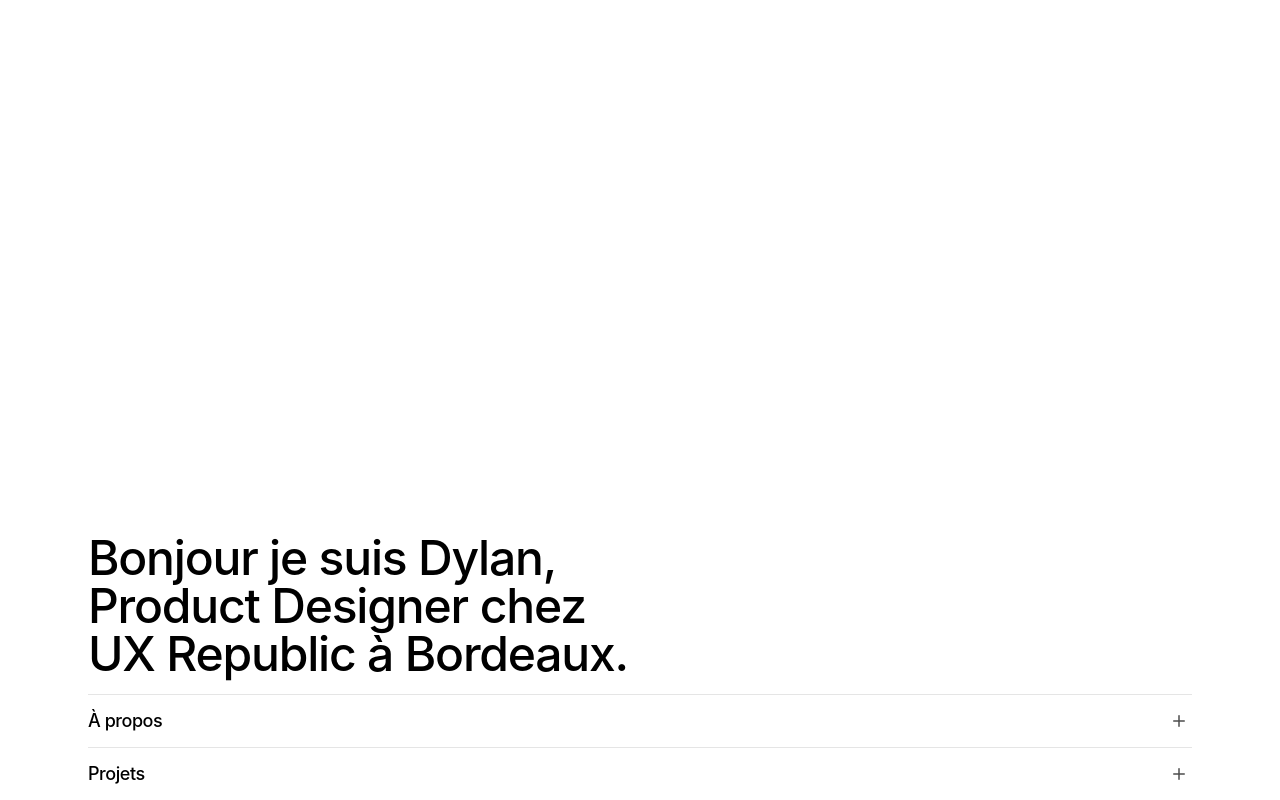
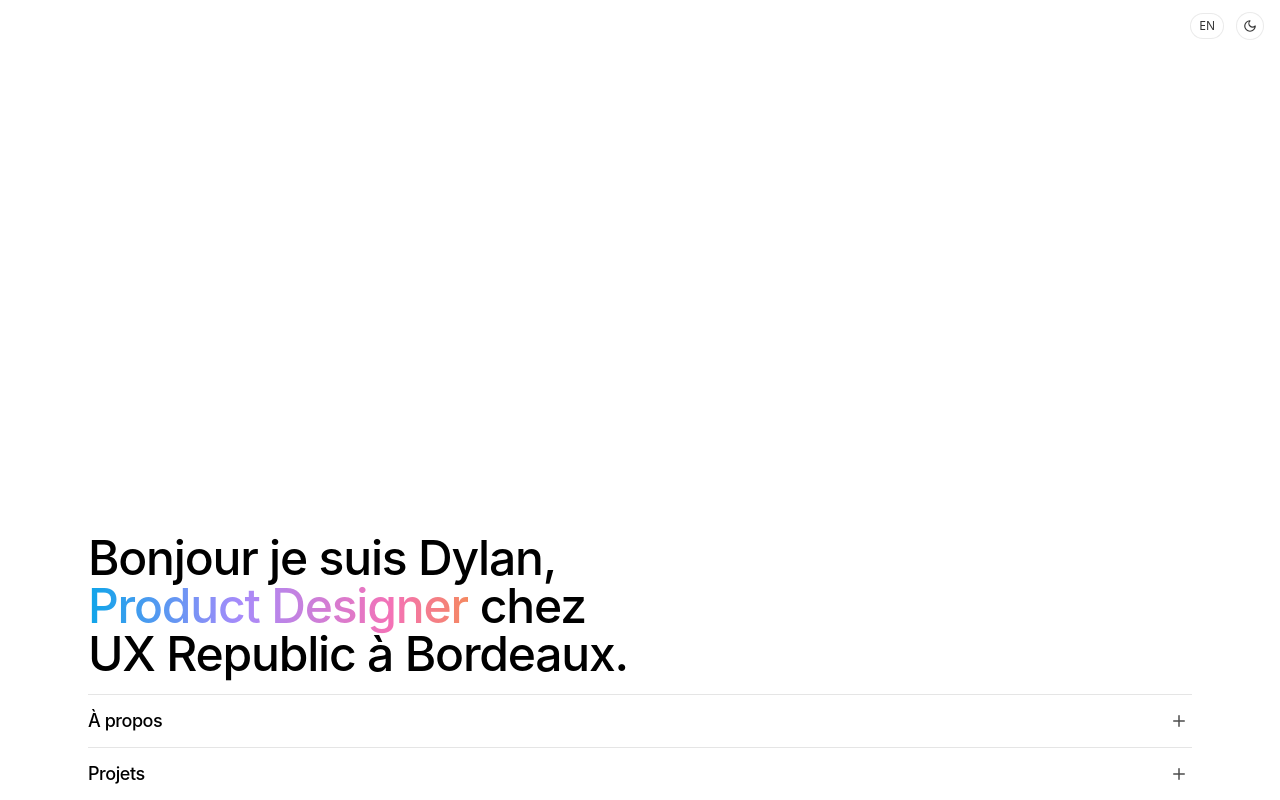
Before and after one commit to dylanlgrng/dylanlgrng.github.io, a React (Vite) app: page / in a window 1280 px wide. Built offline with nearby package versions, Linux system fonts and the light colour scheme.

Commit message:
V8
EN and DM

```diff
--- a/index.html
+++ b/index.html
@@ -6,7 +6,7 @@
     <title>Portfolio – Dylan Lagrange</title>
     <meta name="description" content="Portfolio de Dylan Lagrange — Product Designer à Bordeaux" />
   </head>
-  <body class="min-h-screen bg-white text-black">
+  <body class="min-h-screen bg-white text-black dark:bg-neutral-950 dark:text-neutral-100">
     <div id="root"></div>
     <script type="module" src="/src/main.jsx"></script>
   </body>
--- a/package.json
+++ b/package.json
@@ -1,6 +1,6 @@
 {
   "name": "dylan-portfolio-ghpages",
-  "version": "1.5.0",
+  "version": "1.6.0",
   "private": true,
   "type": "module",
   "scripts": {
--- a/src/App.jsx
+++ b/src/App.jsx
@@ -1,8 +1,8 @@
 import React, { useMemo, useState, useEffect, useRef } from "react";
 import { BrowserRouter, Routes, Route, Link, useParams, useNavigate } from "react-router-dom";
-import { ChevronLeft, Plus, Minus, Mail, Linkedin, Phone, ArrowUpRight } from "lucide-react";
+import { ChevronLeft, Plus, Minus, Mail, Linkedin, Phone, ArrowUpRight, Sun, Moon } from "lucide-react";
 import { motion, AnimatePresence } from "framer-motion";
-import content from "./content/site.json";
+import i18n from "./content/site.json";
 
 // Email obfuscation (base64)
 const EMAIL_B64 = "bGFncmFuZ2VkeWxhbkBnbWFpbC5jb20="; // lagrangedylan@gmail.com
@@ -13,10 +13,22 @@ const openMailto = () => {
   } catch {}
 };
 
-// ------------- Accordion Row (FR + animation) -------------
+// Persisted toggles
+const getInitialLang = () => {
+  const saved = localStorage.getItem("lang");
+  return saved === "en" ? "en" : "fr";
+};
+const getInitialTheme = () => {
+  const saved = localStorage.getItem("theme");
+  if (saved === "dark" || saved === "light") return saved;
+  // default to light
+  return "light";
+};
+
+// ------------- Accordion Row -------------
 function SectionRow({ label, rightAdornment, isOpen, onToggle, children }) {
   return (
-    <section className="border-t border-black/10">
+    <section className="border-t border-black/10 dark:border-white/10">
       <header className="flex items-center gap-4 py-3 text-base sm:text-lg">
         <button
           className="flex-1 text-left font-medium tracking-tight focus:outline-none"
@@ -59,47 +71,56 @@ function SectionRow({ label, rightAdornment, isOpen, onToggle, children }) {
   );
 }
 
-// ------------- Hero Title with gradient on hover -------------
-function IntroTitle({ gradientActive, dims, spacePx, heroRef }) {
+// ------------- Hero Title with mouse-driven gradient -------------
+function IntroTitle({ dims, spacePx, heroRef, bgX, lang }) {
+  const t = i18n[lang];
   const { maxWidth, maxHeight } = dims || {};
   return (
     <h1 ref={heroRef} className="text-3xl sm:text-4xl md:text-5xl font-medium leading-[1.1] tracking-tight text-balance">
-      Bonjour je suis Dylan,
+      {t.hero.hello}
       <br />
       <span
         className="inline-block align-baseline relative"
         style={{ width: maxWidth ? `${maxWidth}px` : undefined, height: maxHeight ? `${maxHeight}px` : undefined, lineHeight: "inherit" }}
       >
         <span className="invisible whitespace-nowrap" style={{ lineHeight: "inherit" }}>
-          Product Designer chez
+          Product Designer {lang === "fr" ? "chez" : "at"}
         </span>
         <span className="absolute left-0 top-0 whitespace-nowrap" style={{ lineHeight: "inherit" }}>
-          <span className={gradientActive ? "gradient-text animate-gradient" : ""}>
+          <span
+            className="gradient-text"
+            style={{ backgroundPosition: `${bgX}% 50%` }}
+          >
             Product Designer
           </span>
-          <span style={{ marginLeft: typeof spacePx === "number" ? `${spacePx}px` : undefined }}>chez</span>
+          <span style={{ marginLeft: typeof spacePx === "number" ? `${spacePx}px` : undefined }}>
+            {lang === "fr" ? "chez" : "at"}
+          </span>
         </span>
       </span>
       <br />
-      UX Republic à Bordeaux.
+      {t.hero.after}
     </h1>
   );
 }
 
 // ------------- Pages -------------
-function Home() {
+function Home({ lang }) {
+  const t = i18n[lang];
   const [open, setOpen] = useState(null); // 'about' | 'projects' | null
   const [showAll, setShowAll] = useState(false);
+
+  // Mouse-driven gradient position
+  const heroWrapRef = useRef(null);
   const heroRef = useRef(null);
-  const [gradientActive, setGradientActive] = useState(false);
+  const [bgX, setBgX] = useState(0);
 
-  // Mesures anti-saut (sans changer de fonte)
   const [dims, setDims] = useState({ maxWidth: null, maxHeight: null });
   const [spacePx, setSpacePx] = useState(0);
 
   useEffect(() => {
     const phrasePD = "Product Designer";
-    const phraseChezWord = "chez";
+    const word = lang === "fr" ? "chez" : "at";
     const measure = () => {
       const systemStack = "-apple-system, BlinkMacSystemFont, 'Segoe UI', Roboto, Helvetica, Arial, 'Noto Sans', sans-serif";
       const sizePx = (() => {
@@ -113,97 +134,98 @@ function Home() {
       ctx.font = `500 ${sizePx}px ${systemStack}`;
       const wPD = ctx.measureText(phrasePD).width;
       const hPD = (ctx.measureText(phrasePD).actualBoundingBoxAscent || sizePx * 0.8) + (ctx.measureText(phrasePD).actualBoundingBoxDescent || sizePx * 0.2);
-      const wChez = ctx.measureText(phraseChezWord).width;
+      const wWord = ctx.measureText(word).width;
       const wAA = ctx.measureText("AA").width;
       const wA_A = ctx.measureText("A A").width;
       const space = Math.max(0, Math.round(wA_A - wAA));
       setSpacePx(space);
-      setDims({ maxWidth: Math.ceil(wPD + space + wChez), maxHeight: Math.ceil(hPD) });
+      setDims({ maxWidth: Math.ceil(wPD + space + wWord), maxHeight: Math.ceil(hPD) });
     };
     measure();
     window.addEventListener("resize", measure);
     return () => window.removeEventListener("resize", measure);
-  }, []);
+  }, [lang]);
 
-  const about = content.about;
-  const projectsData = content.projects || [];
+  const about = t.about;
+  const projectsData = t.projects || [];
   const visibleProjects = useMemo(() => (showAll ? projectsData : projectsData.slice(0, 4)), [showAll, projectsData]);
+
+  const onMouseMoveHero = (e) => {
+    const rect = heroWrapRef.current?.getBoundingClientRect();
+    if (!rect) return;
+    const x = (e.clientX - rect.left) / rect.width;
+    const clamped = Math.max(0, Math.min(1, x));
+    setBgX(Math.round(clamped * 100));
+  };
+  const onMouseLeaveHero = () => setBgX(0);
 
   return (
     <main
       className="flex min-h-dvh flex-col font-light"
       style={{ fontFamily: "-apple-system, BlinkMacSystemFont, 'Segoe UI', Roboto, Helvetica, Arial, 'Noto Sans', sans-serif" }}
     >
-      <div className="mx-auto mt-auto w-full max-w-6xl px-4 sm:px-6">
-        <div className="pb-4" onMouseEnter={() => setGradientActive(true)} onMouseLeave={() => setGradientActive(false)}>
-          <IntroTitle gradientActive={gradientActive} dims={dims} spacePx={spacePx} heroRef={heroRef} />
+      {/* tiny toggles are rendered in App header */}
+      <div ref={heroWrapRef} onMouseMove={onMouseMoveHero} onMouseLeave={onMouseLeaveHero} className="mx-auto mt-auto w-full max-w-6xl px-4 sm:px-6">
+        <div className="pb-4">
+          <IntroTitle lang={lang} bgX={bgX} dims={dims} spacePx={spacePx} heroRef={heroRef} />
         </div>
 
-        {/* À propos */}
+        {/* À propos - Airy layout */}
         <SectionRow
-          label="À propos"
+          label={t.labels.about}
           isOpen={open === "about"}
           onToggle={() => setOpen(open === "about" ? null : "about")}
         >
-          <div className="grid grid-cols-1 gap-6 sm:grid-cols-[280px_1fr]">
-            {/* Photo card */}
-            <div className="rounded-2xl border border-black/10 p-2 shadow-sm ring-1 ring-black/5 bg-gradient-to-br from-black/[0.02] to-white">
+          <div className="grid grid-cols-1 items-start gap-10 sm:grid-cols-[minmax(220px,280px)_1fr]">
+            <figure className="space-y-4">
               <img
                 alt={`Portrait de ${about.name}`}
-                className="aspect-square w-full rounded-xl object-cover"
+                className="aspect-square w-full rounded-2xl object-cover shadow-sm ring-1 ring-black/10 dark:ring-white/10"
                 src={about.photo}
               />
-              <div className="px-2 pb-2 pt-3">
-                <div className="text-sm font-medium">{about.name}</div>
-                <div className="text-xs text-black/60">{about.role}</div>
-              </div>
-            </div>
+              <figcaption className="text-sm text-black/60 dark:text-white/60">
+                {about.name} — {about.role}
+              </figcaption>
+            </figure>
 
-            {/* Content card */}
-            <div className="rounded-2xl border border-black/10 p-5 shadow-sm ring-1 ring-black/5 bg-white/80 backdrop-blur-sm">
-              {/* Accent bar */}
-              <div className="h-1 w-16 rounded-full bg-gradient-to-r from-sky-500 via-violet-500 to-amber-500 mb-4"></div>
-
-              {/* Bio */}
+            <div className="space-y-6">
               <div className="space-y-3">
                 {about.bio.map((p, i) => (
-                  <p key={i} className="max-w-prose text-sm sm:text-base text-black/80">{p}</p>
+                  <p key={i} className="max-w-prose text-sm sm:text-base text-black/80 dark:text-white/80">{p}</p>
                 ))}
               </div>
 
-              {/* Actions */}
-              <div className="mt-5 flex flex-wrap gap-3">
+              <div className="flex flex-wrap gap-4">
                 <button
                   onClick={openMailto}
-                  className="inline-flex items-center gap-2 rounded-xl border border-black/10 px-3 py-2 text-sm font-medium shadow-sm ring-1 ring-black/5 transition hover:shadow-md"
+                  className="inline-flex items-center gap-2 rounded-full border border-black/10 dark:border-white/10 px-4 py-2 text-sm font-medium shadow-sm hover:shadow-md transition bg-white/90 dark:bg-white/5 backdrop-blur"
                 >
                   <Mail size={16} />
-                  Dire bonjour
+                  {t.labels.sayHello}
                 </button>
                 <a
                   href={about.contact.linkedin}
                   target="_blank"
                   rel="noreferrer"
-                  className="inline-flex items-center gap-2 rounded-xl border border-black/10 px-3 py-2 text-sm font-medium shadow-sm ring-1 ring-black/5 transition hover:shadow-md"
+                  className="inline-flex items-center gap-2 rounded-full border border-black/10 dark:border-white/10 px-4 py-2 text-sm font-medium shadow-sm hover:shadow-md transition bg-white/90 dark:bg-white/5 backdrop-blur"
                 >
                   <Linkedin size={16} />
                   LinkedIn
                 </a>
                 <a
-                  href={`tel:+33${about.contact.phone.replace(/\D/g,'')}`}
-                  className="inline-flex items-center gap-2 rounded-xl border border-black/10 px-3 py-2 text-sm font-medium shadow-sm ring-1 ring-black/5 transition hover:shadow-md"
+                  href={`tel:+33${(about.contact.phone || "").replace(/\D/g,'')}`}
+                  className="inline-flex items-center gap-2 rounded-full border border-black/10 dark:border-white/10 px-4 py-2 text-sm font-medium shadow-sm hover:shadow-md transition bg-white/90 dark:bg-white/5 backdrop-blur"
                 >
                   <Phone size={16} />
                   {about.contact.phone}
                 </a>
               </div>
 
-              {/* Previous work */}
-              <div className="mt-6 rounded-xl border border-black/10 p-4 bg-black/[0.02]">
-                <h3 className="mb-2 text-base font-medium">Expériences précédentes</h3>
-                <ul className="list-disc pl-5 text-sm text-black/80">
+              <div className="pt-2">
+                <h3 className="mb-2 text-base font-medium">{t.labels.previousWork}</h3>
+                <ul className="space-y-1 text-sm text-black/70 dark:text-white/70">
                   {(about.previousWork || []).map((line, idx) => (
-                    <li key={idx}>{line}</li>
+                    <li key={idx}>• {line}</li>
                   ))}
                 </ul>
               </div>
@@ -211,13 +233,13 @@ function Home() {
           </div>
         </SectionRow>
 
-        {/* Projets */}
+        {/* Projets - Cards keep the card look */}
         <SectionRow
-          label="Projets"
+          label={t.labels.projects}
           rightAdornment={
             open === "projects" ? (
               <button onClick={() => setShowAll((v) => !v)} className="text-sm underline-offset-4 hover:underline">
-                {showAll ? "Voir moins" : "Voir tout"}
+                {showAll ? t.labels.seeLess : t.labels.seeAll}
               </button>
             ) : null
           }
@@ -226,7 +248,7 @@ function Home() {
         >
           <div className="grid grid-cols-1 gap-6 sm:grid-cols-2 lg:grid-cols-4">
             {(visibleProjects || []).map((p) => (
-              <Link key={p.id} to={`/projects/${p.id}`} className="group block overflow-hidden rounded-xl border border-black/10 shadow-sm ring-1 ring-black/5 transition hover:shadow-md">
+              <Link key={p.id} to={`/projects/${p.id}`} className="group block overflow-hidden rounded-2xl border border-black/10 dark:border-white/10 shadow-sm ring-1 ring-black/5 dark:ring-white/5 transition hover:shadow-md bg-white dark:bg-neutral-900">
                 <img src={p.image} alt={`aperçu ${p.title}`} className="aspect-[4/3] w-full object-cover" />
                 <div className="flex items-center justify-between p-3">
                   <span className="text-sm font-medium">{p.title}</span>
@@ -241,18 +263,19 @@ function Home() {
   );
 }
 
-function ProjectPage() {
+function ProjectPage({ lang }) {
+  const t = i18n[lang];
+  const navigate = useNavigate();
   const { id } = useParams();
-  const navigate = useNavigate();
-  const project = (content.projects || []).find((p) => p.id === id);
+  const project = (t.projects || []).find((p) => p.id === id);
 
   if (!project) {
     return (
       <div className="mx-auto max-w-3xl px-4 py-16">
         <button onClick={() => navigate(-1)} className="mb-6 inline-flex items-center gap-2 text-sm underline-offset-4 hover:underline">
-          <ChevronLeft size={16} /> Retour
+          <ChevronLeft size={16} /> {t.labels.back}
         </button>
-        <p>Projet introuvable.</p>
+        <p>Not found.</p>
       </div>
     );
   }
@@ -260,26 +283,53 @@ function ProjectPage() {
   return (
     <div className="mx-auto max-w-4xl px-4 py-16">
       <button onClick={() => navigate(-1)} className="mb-6 inline-flex items-center gap-2 text-sm underline-offset-4 hover:underline">
-        <ChevronLeft size={16} /> Retour
+        <ChevronLeft size={16} /> {t.labels.back}
       </button>
 
       <h1 className="text-3xl font-semibold tracking-tight">{project.title}</h1>
-      <p className="mt-2 text-black/60">{project.summary || ""}</p>
-      <img src={project.image} alt="aperçu" className="mt-8 aspect-[16/9] w-full rounded-xl object-cover shadow-sm ring-1 ring-black/10" />
-      <div className="prose prose-neutral max-w-none mt-6">
-        <p>{project.description || "Description en cours de rédaction."}</p>
+      <p className="mt-2 text-black/60 dark:text-white/60">{project.summary || ""}</p>
+      <img src={project.image} alt="aperçu" className="mt-8 aspect-[16/9] w-full rounded-2xl object-cover shadow-sm ring-1 ring-black/10 dark:ring-white/10" />
+      <div className="prose prose-neutral dark:prose-invert max-w-none mt-6">
+        <p>{project.description || ""}</p>
       </div>
     </div>
   );
 }
 
 export default function App() {
+  const [lang, setLang] = useState(getInitialLang());
+  const [theme, setTheme] = useState(getInitialTheme());
+
+  useEffect(() => {
+    localStorage.setItem("lang", lang);
+  }, [lang]);
+
+  useEffect(() => {
+    localStorage.setItem("theme", theme);
+    const root = document.documentElement;
+    if (theme === "dark") root.classList.add("dark");
+    else root.classList.remove("dark");
+  }, [theme]);
+
+  const toggleLang = () => setLang((l) => (l === "fr" ? "en" : "fr"));
+  const toggleTheme = () => setTheme((t) => (t === "dark" ? "light" : "dark"));
+
   return (
     <BrowserRouter>
+      {/* Tiny, discreet toggles in top-right */}
+      <div className="fixed right-4 top-3 z-50 flex items-center gap-3 text-xs opacity-80 hover:opacity-100 transition">
+        <button onClick={toggleLang} className="rounded-full border border-black/10 dark:border-white/10 px-2 py-1 bg-white/70 dark:bg-white/10 backdrop-blur-sm">
+          {lang === "fr" ? "EN" : "FR"}
+        </button>
+        <button onClick={toggleTheme} className="rounded-full border border-black/10 dark:border-white/10 p-1.5 bg-white/70 dark:bg-white/10 backdrop-blur-sm">
+          {theme === "dark" ? <Sun size={14} /> : <Moon size={14} />}
+        </button>
+      </div>
+
       <Routes>
-        <Route path="/" element={<Home />} />
-        <Route path="/projects/:id" element={<ProjectPage />} />
-        <Route path="*" element={<Home />} />
+        <Route path="/" element={<Home lang={lang} />} />
+        <Route path="/projects/:id" element={<ProjectPage lang={lang} />} />
+        <Route path="*" element={<Home lang={lang} />} />
       </Routes>
     </BrowserRouter>
   );
--- a/src/content/site.json
+++ b/src/content/site.json
@@ -1,4 +1,19 @@
 {
+  "fr": {
+    "labels": {
+      "about": "À propos",
+      "projects": "Projets",
+      "seeAll": "Voir tout",
+      "seeLess": "Voir moins",
+      "sayHello": "Dire bonjour",
+      "previousWork": "Expériences précédentes",
+      "back": "Retour"
+    },
+    "hero": {
+      "hello": "Bonjour je suis Dylan,",
+      "pd_before": "Product Designer chez",
+      "after": "UX Republic à Bordeaux."
+    },
     "about": {
       "name": "Dylan Lagrange",
       "role": "Product designer",
@@ -20,28 +35,90 @@
         "title": "Projet 01",
         "image": "https://picsum.photos/seed/dylan-1/960/600",
         "summary": "Refonte d’un tunnel d’achat mobile, +12% de conversion.",
-      "description": "Page projet en cours de construction. Ajoutez ici votre description détaillée, le contexte, la démarche, et les résultats."
+        "description": "Page projet en cours de construction."
       },
       {
         "id": "projet-2",
         "title": "Projet 02",
         "image": "https://picsum.photos/seed/dylan-2/960/600",
         "summary": "Design system modulaire pour une app B2B.",
-      "description": "Description détaillée du projet 02."
+        "description": "Description en cours."
       },
       {
         "id": "projet-3",
         "title": "Projet 03",
         "image": "https://picsum.photos/seed/dylan-3/960/600",
         "summary": "Amélioration de l’accessibilité AA.",
-      "description": "Description détaillée du projet 03."
+        "description": "Description en cours."
       },
       {
         "id": "projet-4",
         "title": "Projet 04",
         "image": "https://picsum.photos/seed/dylan-4/960/600",
-      "summary": "Ateliers UX & co-création.",
-      "description": "Description détaillée du projet 04."
+        "summary": "Ateliers UX & co‑création.",
+        "description": "Description en cours."
+      }
+    ]
+  },
+  "en": {
+    "labels": {
+      "about": "About",
+      "projects": "Projects",
+      "seeAll": "See all",
+      "seeLess": "See less",
+      "sayHello": "Say hello",
+      "previousWork": "Previous work",
+      "back": "Back"
+    },
+    "hero": {
+      "hello": "Hi, I'm Dylan,",
+      "pd_before": "Product Designer at",
+      "after": "UX Republic in Bordeaux."
+    },
+    "about": {
+      "name": "Dylan Lagrange",
+      "role": "Product designer",
+      "bio": [
+        "Currently a Product Designer at UX Republic in Bordeaux, on assignment with MAIF’s IT department. I help evolve internal tools with project teams, contribute to the design system, and take part in discussions on our practices (accessibility, eco‑design, and AI)."
+      ],
+      "photo": "https://images.unsplash.com/photo-1544005313-94ddf0286df2?q=80&w=600&auto=format&fit=crop",
+      "contact": {
+        "linkedin": "https://www.linkedin.com/in/dylanlgrng",
+        "phone": "+33 6 76 46 21 17"
+      },
+      "previousWork": [
+        "Kairos Agency (2021–2024) — Product designer in a digital agency"
+      ]
+    },
+    "projects": [
+      {
+        "id": "projet-1",
+        "title": "Project 01",
+        "image": "https://picsum.photos/seed/dylan-1/960/600",
+        "summary": "Mobile checkout redesign, +12% conversion.",
+        "description": "Project page under construction."
+      },
+      {
+        "id": "projet-2",
+        "title": "Project 02",
+        "image": "https://picsum.photos/seed/dylan-2/960/600",
+        "summary": "Modular design system for a B2B app.",
+        "description": "Description coming soon."
+      },
+      {
+        "id": "projet-3",
+        "title": "Project 03",
+        "image": "https://picsum.photos/seed/dylan-3/960/600",
+        "summary": "Accessibility improvements to AA.",
+        "description": "Description coming soon."
+      },
+      {
+        "id": "projet-4",
+        "title": "Project 04",
+        "image": "https://picsum.photos/seed/dylan-4/960/600",
+        "summary": "UX workshops & co‑creation.",
+        "description": "Description coming soon."
       }
     ]
   }
+}
--- a/src/index.css
+++ b/src/index.css
@@ -4,19 +4,14 @@
 
 html, body, #root { height: 100%; }
 
-/* Gradient text animation (Safari-friendly) */
+/* Gradient text (background-clip) controlled by background-position */
 .gradient-text {
-  background: linear-gradient(90deg, #0ea5e9, #a78bfa, #f472b6, #f59e0b, #10b981, #0ea5e9);
+  background-image: linear-gradient(90deg, #0ea5e9, #a78bfa, #f472b6, #f59e0b, #10b981, #0ea5e9);
   background-size: 200% 100%;
+  background-repeat: no-repeat;
+  background-position: 0% 50%;
   -webkit-background-clip: text;
   background-clip: text;
   -webkit-text-fill-color: transparent;
   color: transparent;
 }
-.animate-gradient {
-  animation: gradient-shift 2.2s linear infinite;
-}
-@keyframes gradient-shift {
-  0% { background-position: 0% 50%; }
-  100% { background-position: 100% 50%; }
-}
--- a/tailwind.config.cjs
+++ b/tailwind.config.cjs
@@ -1,5 +1,6 @@
 /** @type {import('tailwindcss').Config} */
 module.exports = {
+  darkMode: 'class',
   content: ["./index.html", "./src/**/*.{js,jsx,ts,tsx}"],
   theme: { extend: {} },
   plugins: [],
```
Also changed, not shown: 2 other files (tests, documents, lock files or other folders). Lines whose indentation alone changed are shown as unchanged.
